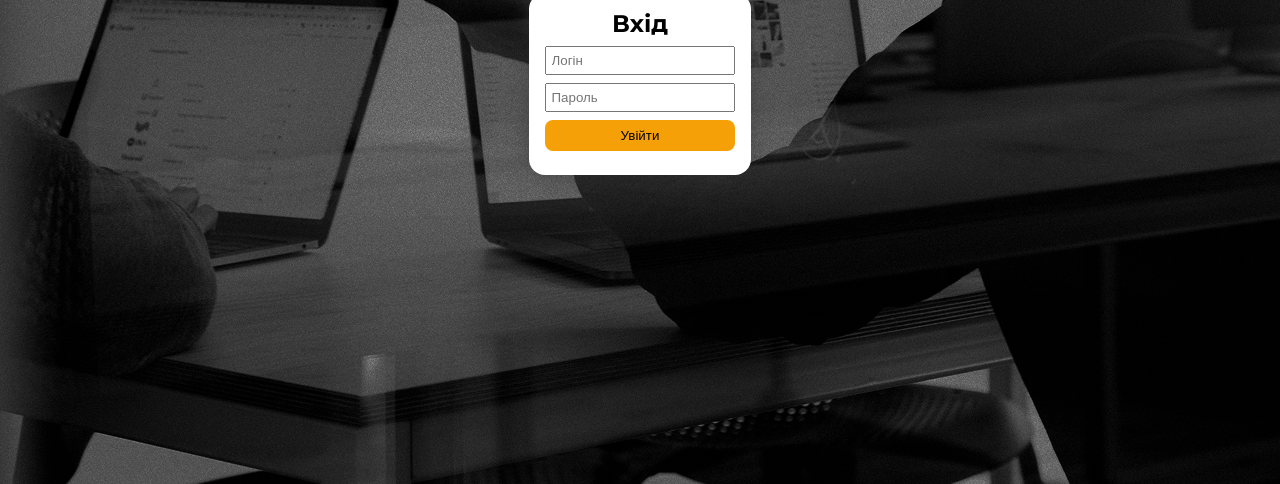
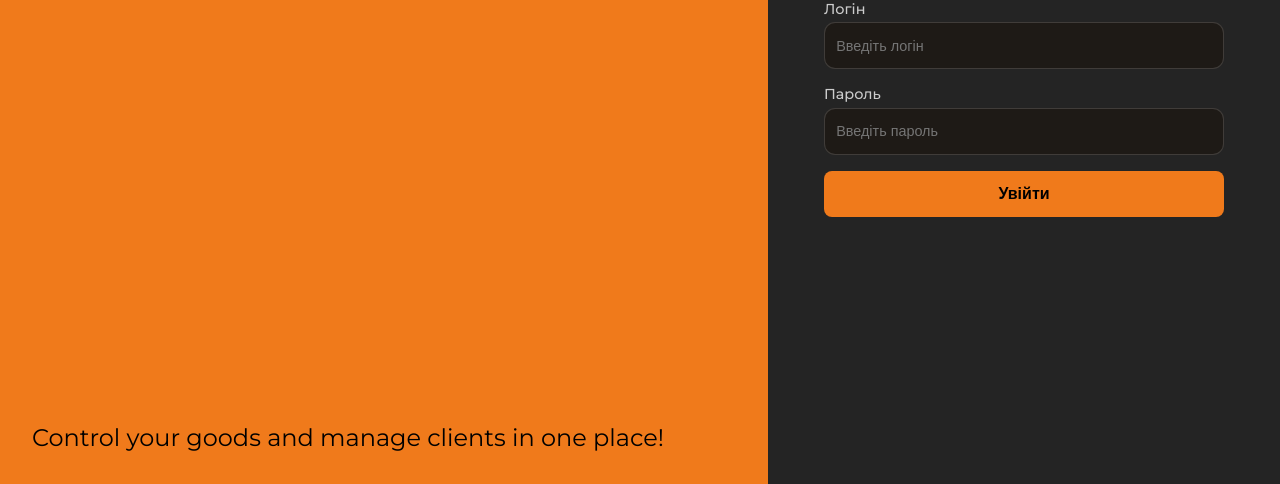
Before and after one commit to stchll/Creator-Shop, a website: page public/admin/index.html in a window 1280 px wide. Shown: the part 316-800 px from the top of the page. Drawn offline with Linux system fonts and the light colour scheme; no server answers; a web font is replaced by a local one.

Commit message:
admin auth full upgrade
upgrade admin auth ui

```diff
--- a/public/admin/index.html
+++ b/public/admin/index.html
@@ -17,27 +17,45 @@
     <link
         href="https://fonts.googleapis.com/css?family=Montserrat+Alternates:100,100italic,200,200italic,300,300italic,regular,italic,500,500italic,600,600italic,700,700italic,800,800italic,900,900italic"
         rel="stylesheet" />
+    <link href="https://fonts.googleapis.com/css?family=Unbounded:200,300,regular,500,600,700,800,900" rel="stylesheet" />
 </head>
 
 <body>
     <section class="loading" id="loadingScreen">
-        <h1 id="loadingTitle"><span>/</span>Creator Shop | Admin</h1>
+        <h2 id="loadingTitle"><span>/</span>Creator Shop | Admin</h2>
 
         <p id="gretting">Gretting</p>
     </section>
 
     <section class="auth" id="auth-view">
+        <div class="leftPart">
+            <h1><span>/</span>Creator <br> Shop | Admin</h1>
+
+            <p>Control your goods and manage clients in one place!</p>
+        </div>
+
+        <div class="rightPart">
             <div class="container">
                 <h1>Вхід</h1>
 
                 <form id="auth-form">
-                <input name="username" placeholder="Логін" autocomplete="off">
-                <input name="password" type="password" placeholder="Пароль" autocomplete="off">
+                    <div class="field">
+                        <label for="username" class="fieldLabel">Логін</label>
+
+                        <input name="username" placeholder="Введіть логін" class="authInputForm">
+                    </div>
+
+                    <div class="field">
+                        <label for="password" class="fieldLabel">Пароль</label>
+
+                        <input name="password" type="password" placeholder="Введіть пароль" class="authInputForm">
+                    </div>
 
                     <button type="submit" id="submit-btn">Увійти</button>
                 </form>
 
                 <p id="message"></p>
+            </div>
         </div>
     </section>
 
--- a/public/admin/style.css
+++ b/public/admin/style.css
@@ -21,13 +21,14 @@
     z-index: 10;
 }
 
-.loading h1 {
+.loading h2 {
     transform: translateY(-10px);
+    font-size: clamp(2rem,4vw,3rem);
     transition: 0.3s ease;
     opacity: 0;
 }
 
-.loading h1 span {
+.loading h2 span {
     color: #F5A006;
 }
 
@@ -42,51 +43,107 @@
 .auth {
     width: 100%;
     height: 100vh;
-    display: none;
+    display: flex;
+}
+
+.auth .leftPart {
+    width: 60%;
+    height: 100%;
+    display: flex;
+    flex-direction: column;
+    justify-content: space-between;
+    padding: 2rem;
+    background-color: #F07A1B;
+
+}
+
+.auth .leftPart h1 {
+    font-size: clamp(1rem,4vw,5rem);
+    font-family: "Unbounded";
+    letter-spacing: 0.3rem;
+}
+
+.auth .leftPart h1 span {
+    color: #000;
+}
+
+.auth .leftPart p {
+    font-family: "Montserrat";
+    font-size: clamp(0.9rem,4vw,1.5rem);
+}
+
+.auth .rightPart {
+    width: 40%;
+    height: 100%;
+    display: flex;
     justify-content: center;
     align-items: center;
-    flex-direction: column;
-    font-family: "Montserrat";
-    background-image: url('./img/homeBanner.png');
-    background-repeat: no-repeat;
-    background-size: cover;
-    background-position: center;
-    z-index: 1;
+    background-color: #242424;
 }
 
-.auth .container {
+.auth .rightPart .container {
+    display: flex;
+    flex-direction: column;
+    max-width: 400px;
+    gap: 1rem;
+    width: 80%;
+
+}
+
+.auth .rightPart .container h1 {
+    font-family: "Montserrat";
+    color: #fff;
+    font-size: clamp(1rem,4vw,2.5rem);
+}
+
+.auth .rightPart .container form {
     display: flex;
     flex-direction: column;
     align-items: center;
-    padding: 1rem;
-    border-radius: 1rem;
-    background-color: #fff;
-    box-shadow: 0 0 20px #33333384;
-    gap: 0.5rem;
-    z-index: 3;
-
-}
-.auth .container form {
-    display: flex;
-    flex-direction: column;
-    align-items: center;
-    gap: 0.5rem;
+    gap: 1rem;
     width: 100%;
 }
 
-.auth .container form input {
+.auth .rightPart .container form .field {
+    width: 100%;
+    display: flex;
+    flex-direction: column;
+    gap: 0.3rem;
+}
+
+.fieldLabel {
+    font-family: "Montserrat";
+    color: #ccc;
+    font-weight: 500;
+    font-size: clamp(0.5rem,3vw,0.9rem);
+}
+
+.authInputForm {
     outline: none;
-    padding: 0.3rem;
+    padding: 0.9rem 0.7rem;
+    font-size: 0.9rem;
+    border-radius: 0.7rem;
+    background-color: #1E1A16;
+    color: #fff;
+    border: 1px solid rgba(255,255,255,0.15);
+    transition: 0.5s ease;
     width: 100%;
 }
 
-.auth .container form button {
-    background-color: #F5A006;
-    padding: 0.5rem 1rem;
+.authInputForm:focus {
+    border: 1px solid #F07A1B;
+    box-shadow: 0 0 10px #f5a1069b;
+}
+
+.auth .rightPart .container form button {
+    background-color: #F07A1B;
+    padding: 0.9rem 1rem;
     border: none;
+    font-size: 1rem;
     border-radius: 0.5rem;
     width: 100%;
     cursor: pointer;
+    font-weight: 600;
 }
 
 .wrap {
@@ -505,3 +562,14 @@ td img {
     border: none;
     border-radius: 0.5rem;
 }
+
+@media (max-width: 700px) {
+    .auth .leftPart {
+        display: none;
+    }
+
+    .auth .rightPart {
+        width: 100%;
+        height: 100vh;
+    }
+}
```
Lines whose indentation alone changed are shown as unchanged.
